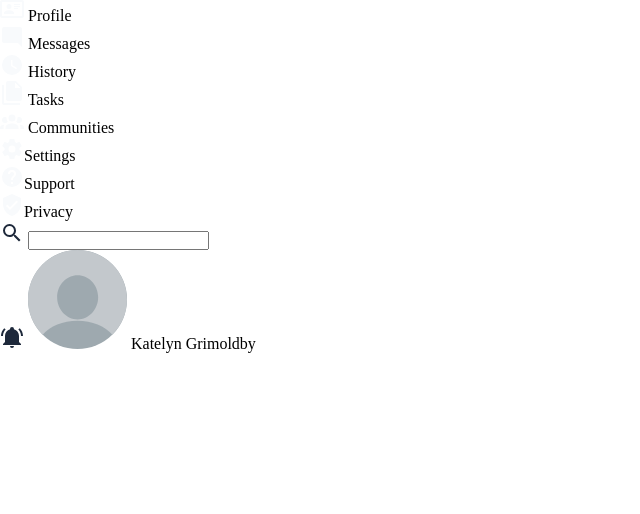
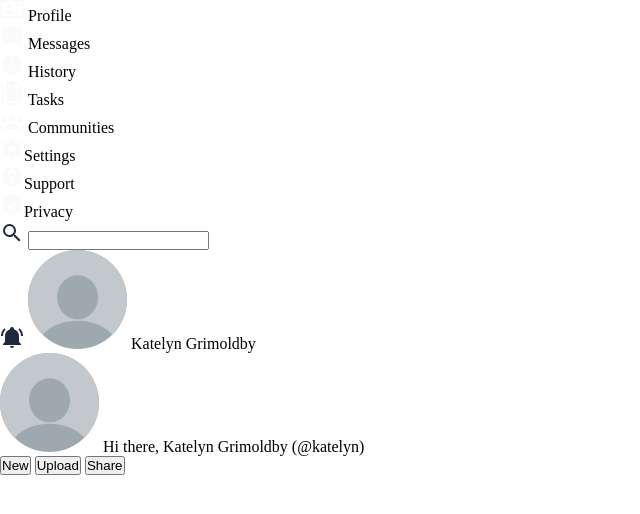
Before and after one commit to katelyngrimoldby/dashboard, a plain HTML site: page index.html in a window 1280 px wide. Shown: the part 96-610 px from the top of the page, without its empty margins (0-640 px from the left). Drawn offline with Linux system fonts and the light colour scheme.

Commit message:
Complete topbar markup

```diff
--- a/index.html
+++ b/index.html
@@ -40,7 +40,16 @@
             </div>
         </div>
         <div class="topbar">
-
+            <div class="welcome">
+                <img src="images/profile_picture.svg" class="icon">
+                <span>Hi there,</span>
+                <span class="name">Katelyn Grimoldby (@katelyn)</span>
+            </div>
+            <div class="buttons">
+                <button type="button" name="new">New</button>
+                <button type="button" name="upload">Upload</button>
+                <button type="button" name="share">Share</button>
+            </div>
         </div>
         <div class="main">
             <div class="projects">
```
